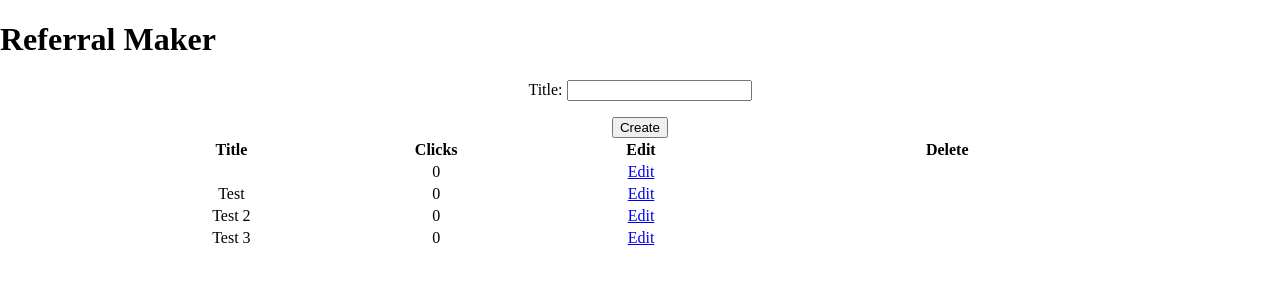
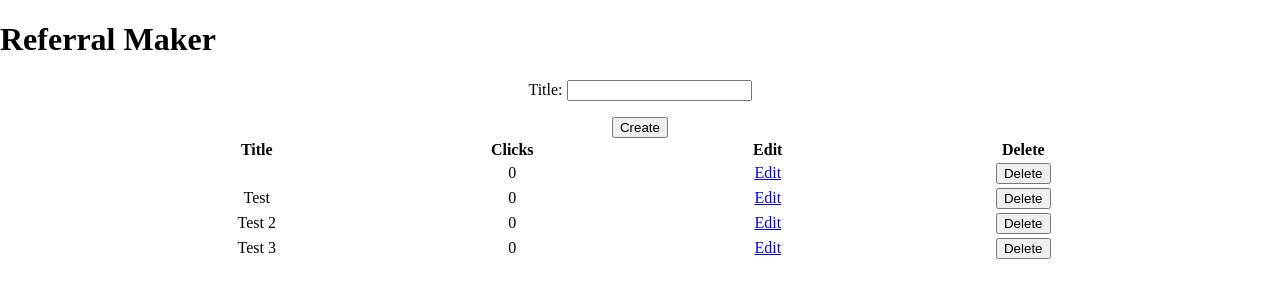
Before and after one commit to brandoshmando/referral-test, a Django app: page / in a window 1280 px wide. Shown: the top 300 px of the page. Run offline with Django 3.2, Linux system fonts and the light colour scheme; data comes from the database, SQL or seed files in the repository; both versions use the stored data as it was after the commit.

Commit message:
Added delete method

```diff
--- a/refer_sys/forms.py
+++ b/refer_sys/forms.py
@@ -5,3 +5,8 @@ class LinkForm(forms.ModelForm):
   class Meta:
     model = Link
     fields = ('title',)
+
+class DeleteLinkForm(forms.ModelForm):
+  class Meta:
+    model = Link
+    fields = []
--- a/refer_sys/templates/refer_sys/root_page.html
+++ b/refer_sys/templates/refer_sys/root_page.html
@@ -24,6 +24,13 @@
         <td>
           <a href="{% url 'edit_link' pk=link.pk %}">Edit</a>
         </td>
+        <td>
+          <form method="POST" action="{% url 'delete_link' pk=link.pk %}">{% csrf_token %}
+            <button type="submit">
+              Delete
+            </button>
+          </form>
+       </td>
       </tr>
     {% endfor %}
   </table>
--- a/refer_sys/urls.py
+++ b/refer_sys/urls.py
@@ -3,5 +3,6 @@ from . import views
 
 urlpatterns = patterns('',
   url(r'^$', views.root_page),
-  url(r'^(?P<pk>[0-9]+)/edit/$', views.edit_link, name='edit_link')
+  url(r'^(?P<pk>[0-9]+)/edit/$', views.edit_link, name='edit_link'),
+  url(r'^(?P<pk>[0-9]+)/delete/$', views.delete_link, name='delete_link')
 )
--- a/refer_sys/views.py
+++ b/refer_sys/views.py
@@ -1,6 +1,6 @@
 from django.shortcuts import render, redirect, get_object_or_404
 from refer_sys.models import Link
-from .forms import LinkForm
+from .forms import LinkForm, DeleteLinkForm
 
 def root_page(request):
   links = Link.objects.order_by("created_at")
@@ -24,3 +24,15 @@ def edit_link(request, pk):
       form.save()
       return redirect('/')
   return render(request, 'refer_sys/edit_link.html', {'form': form})
+
+def delete_link(request, pk):
+  link = get_object_or_404(Link, pk=pk)
+  form = DeleteLinkForm(instance=link)
+  if request.method == "POST":
+    form = DeleteLinkForm(request.POST, instance=link)
+    if form.is_valid():
+      link.delete()
+      return redirect('/')
+  return render (request, 'refer_sys/root_page.html',
+    {'links':links, 'form':form}
+    )
```
Also changed, not shown: db.sqlite3.
